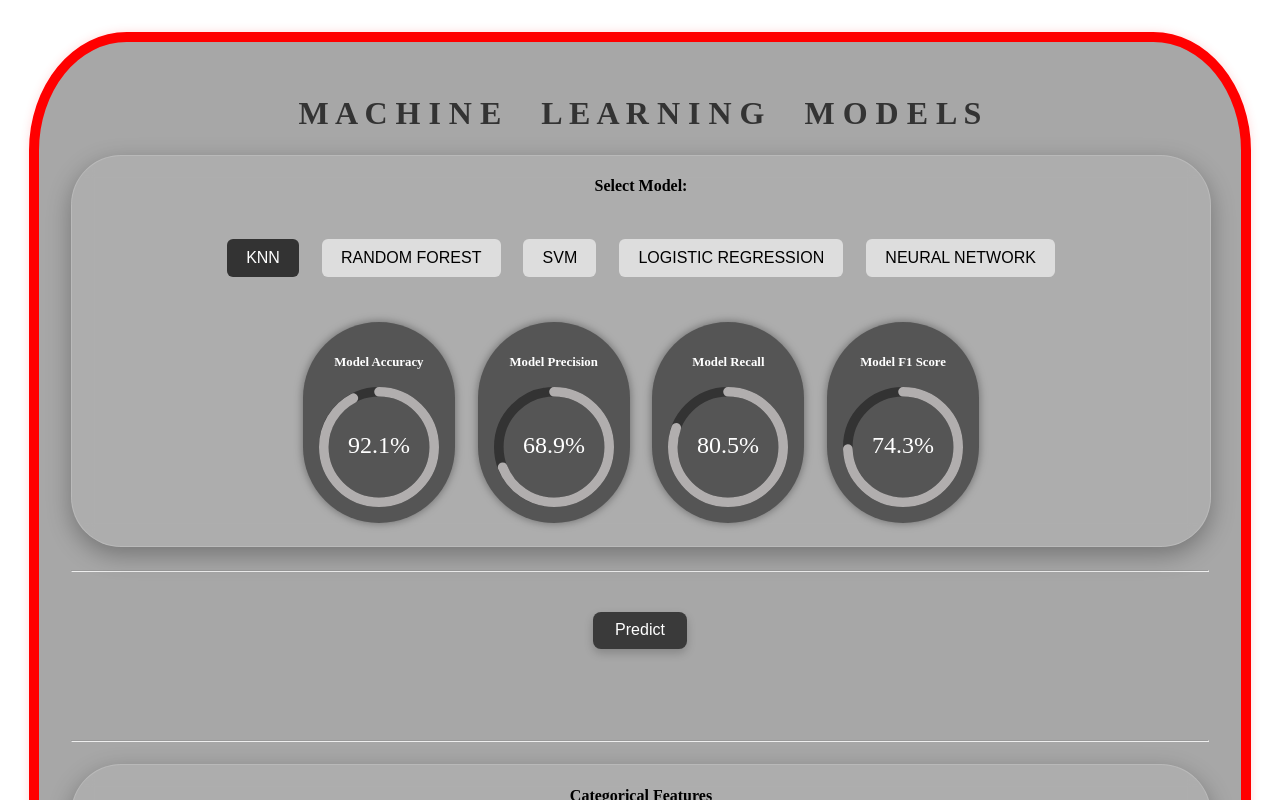
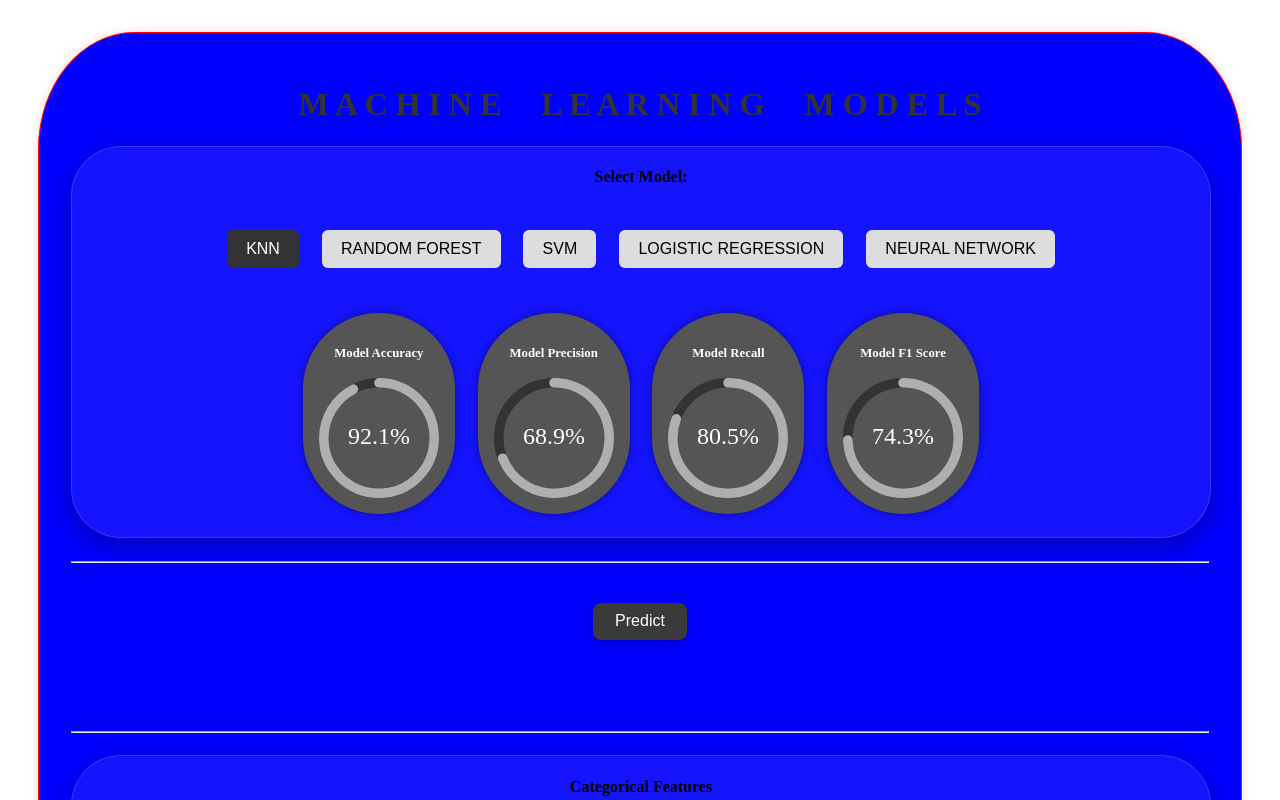
Before and after one commit to Jaturaput-Jongsubcharoen/ML_client, a React (Vite) app: page / in a window 1280 px wide. Shown: the top 800 px of the page. Built offline with nearby package versions, Linux system fonts and the light colour scheme.

Commit message:
Jaturaput_update19

```diff
--- a/src/App.css
+++ b/src/App.css
@@ -9,13 +9,13 @@
 }
 
 .container-for-body {
-  background-color: rgba(145, 145, 145, 0.8) ;
+  background-color: limegreen;
   min-height: 100vh; /* forces visible height */
   display: block;
   max-width: 100%;
   margin: 2rem auto;
   padding: 2rem;
-  border: 10px solid red;
+  border: 1px solid red;
   box-shadow: 0 0 10px rgba(255, 77, 79, 0.2);
   border-radius: 8%;
   width: 90%;
--- a/src/App.jsx
+++ b/src/App.jsx
@@ -122,7 +122,7 @@ function App() {
 
   return (
     <>
-      <div className="container-for-body">
+      <div className="container-for-body" style={{ backgroundColor: 'blue' }}>
         <h1>M A C H I N E &nbsp;&nbsp;&nbsp; L E A R N I N G &nbsp;&nbsp;&nbsp; M O D E L S</h1>
           <div className="model-button-main-group">
           <h4>Select Model:</h4>
```
